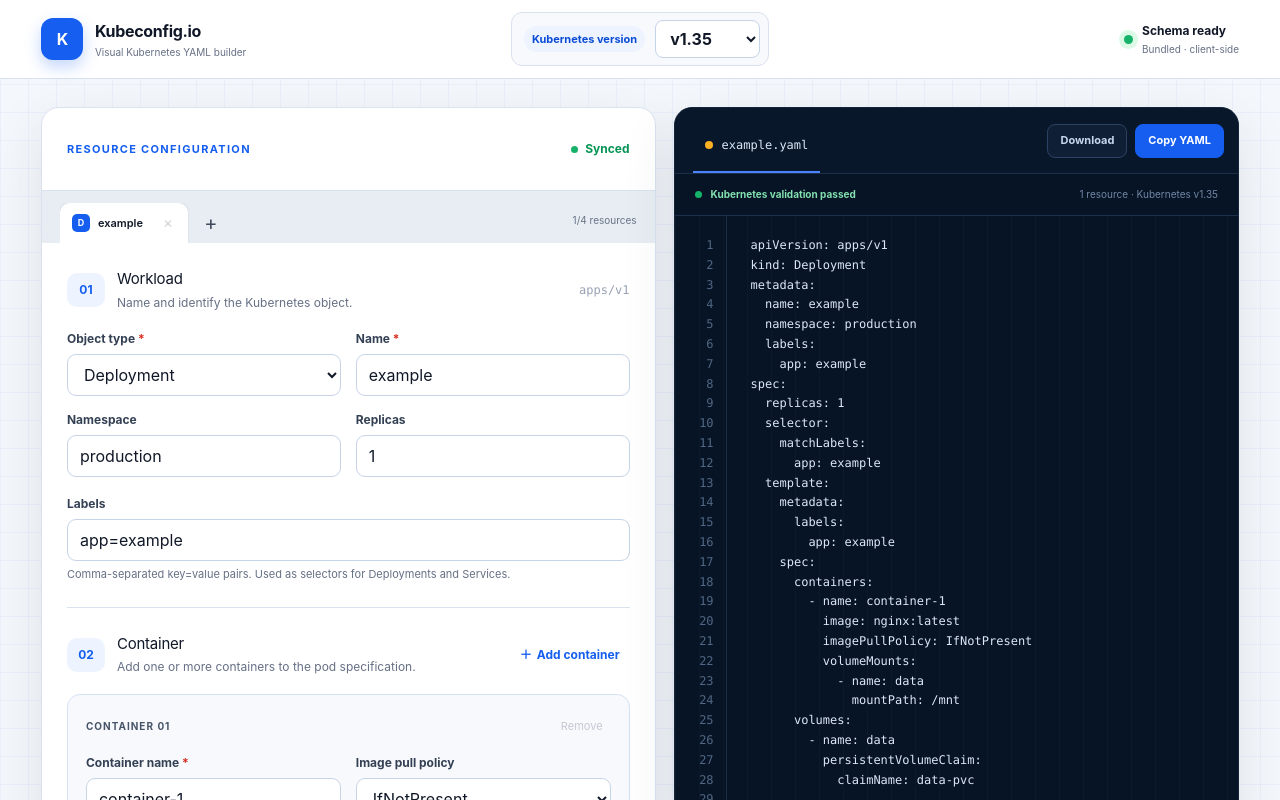
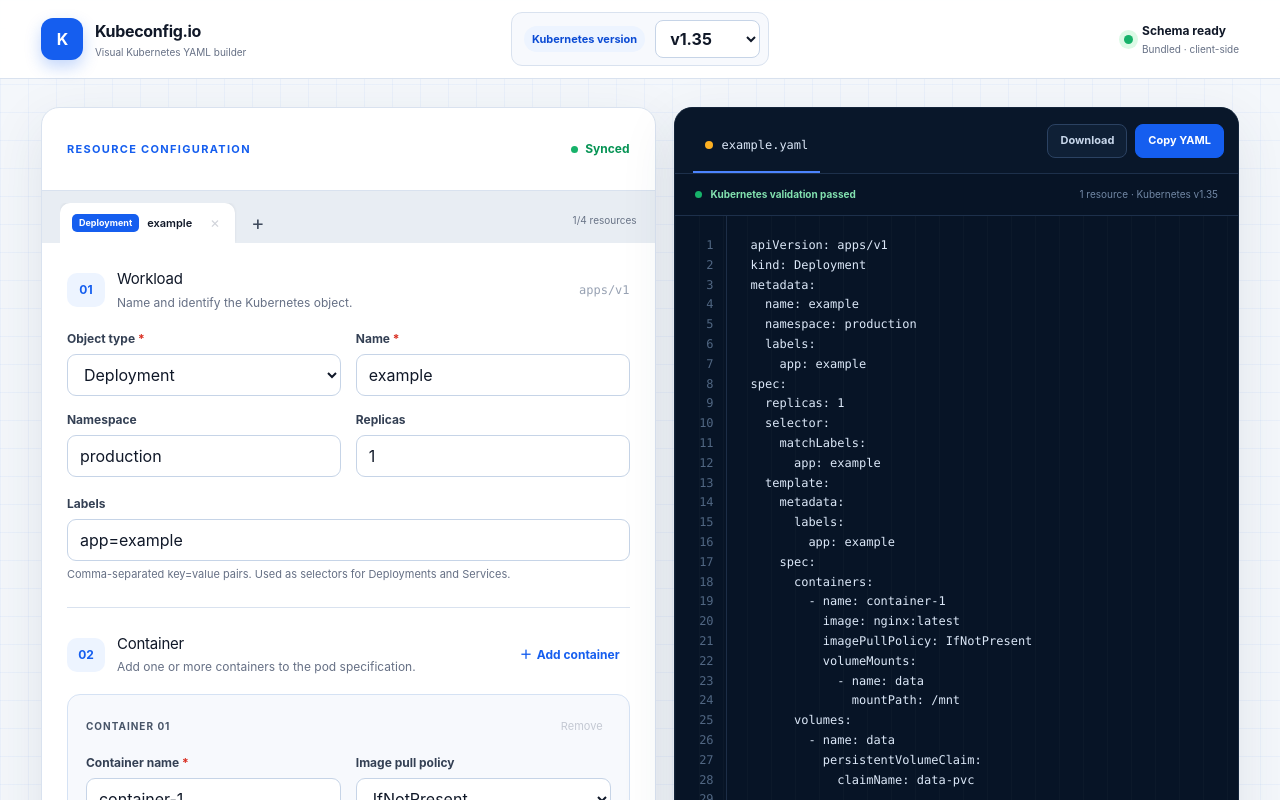
Before and after one commit to angapov/kubeconfig.io, a Next.js app: page / in a window 1280 px wide. Shown: the top 800 px of the page. Built offline with nearby package versions, Linux system fonts and the light colour scheme.

Commit message:
Show full resource names in tabs

```diff
--- a/app/globals.css
+++ b/app/globals.css
@@ -260,8 +260,8 @@ summary:focus-visible {
 
 .resource-tab {
   position: relative;
-  min-width: 128px;
-  max-width: 190px;
+  min-width: 175px;
+  max-width: 235px;
   height: 40px;
   display: flex;
   align-items: stretch;
@@ -306,8 +306,8 @@ summary:focus-visible {
 }
 
 .resource-tab-select > b {
-  width: 18px;
   height: 18px;
+  padding: 0 7px;
   display: grid;
   place-items: center;
   flex: 0 0 auto;
@@ -316,6 +316,7 @@ summary:focus-visible {
   background: var(--blue);
   font-size: 9px;
   font-weight: 750;
+  white-space: nowrap;
 }
 
 .resource-tab-select > span {
--- a/app/page.tsx
+++ b/app/page.tsx
@@ -712,7 +712,7 @@ export default function Home() {
                       title={`${resource.kind}: ${resource.name || `Resource ${index + 1}`}`}
                       onClick={() => setActiveResourceId(resource.id)}
                     >
-                      <b aria-hidden="true">{resource.kind.slice(0, 1)}</b>
+                      <b aria-hidden="true">{resource.kind}</b>
                       <span>{resource.name || `Resource ${index + 1}`}</span>
                       {tabErrorCount > 0 && <i title={`${tabErrorCount} validation errors`} />}
                     </button>
```
